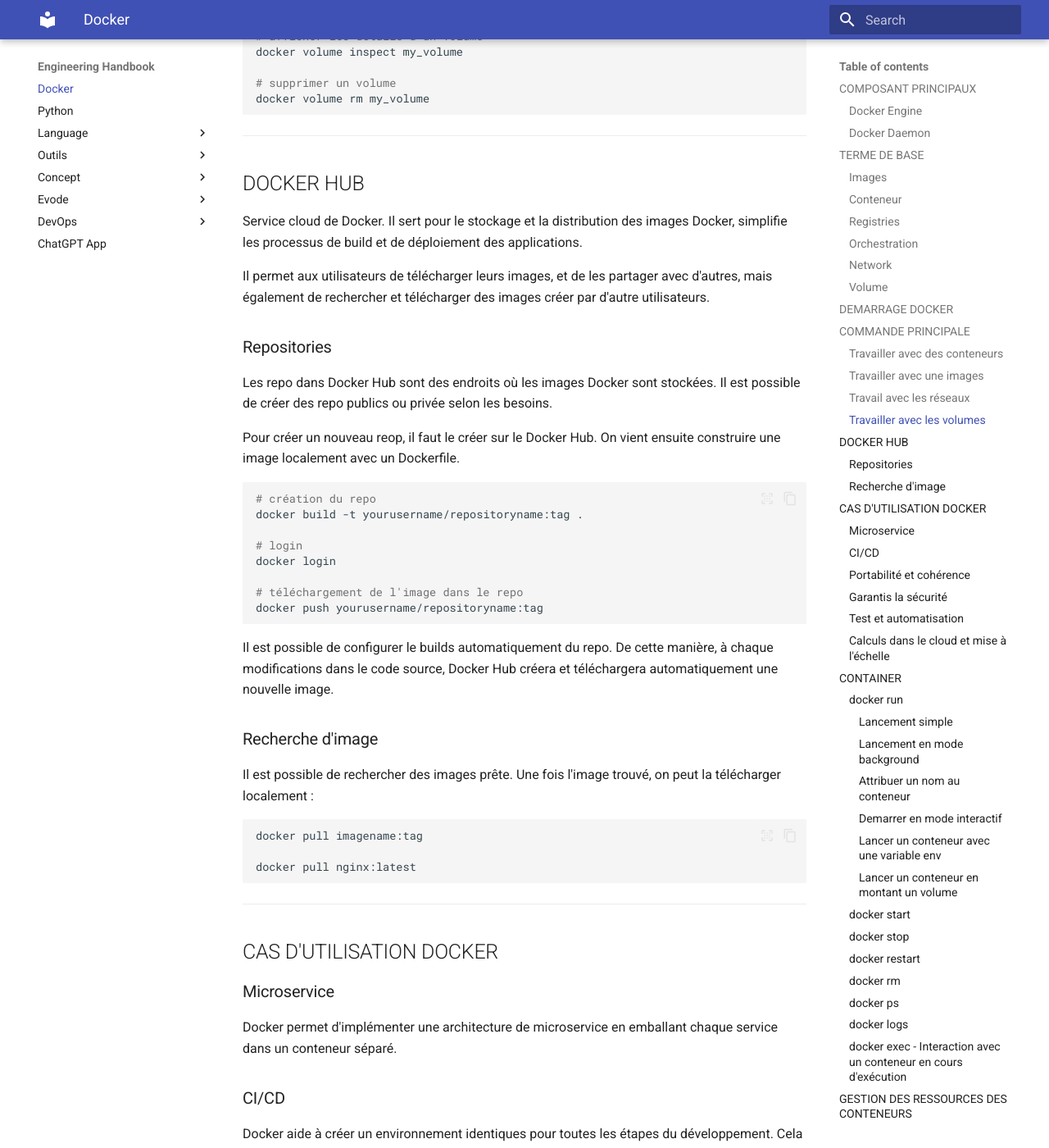
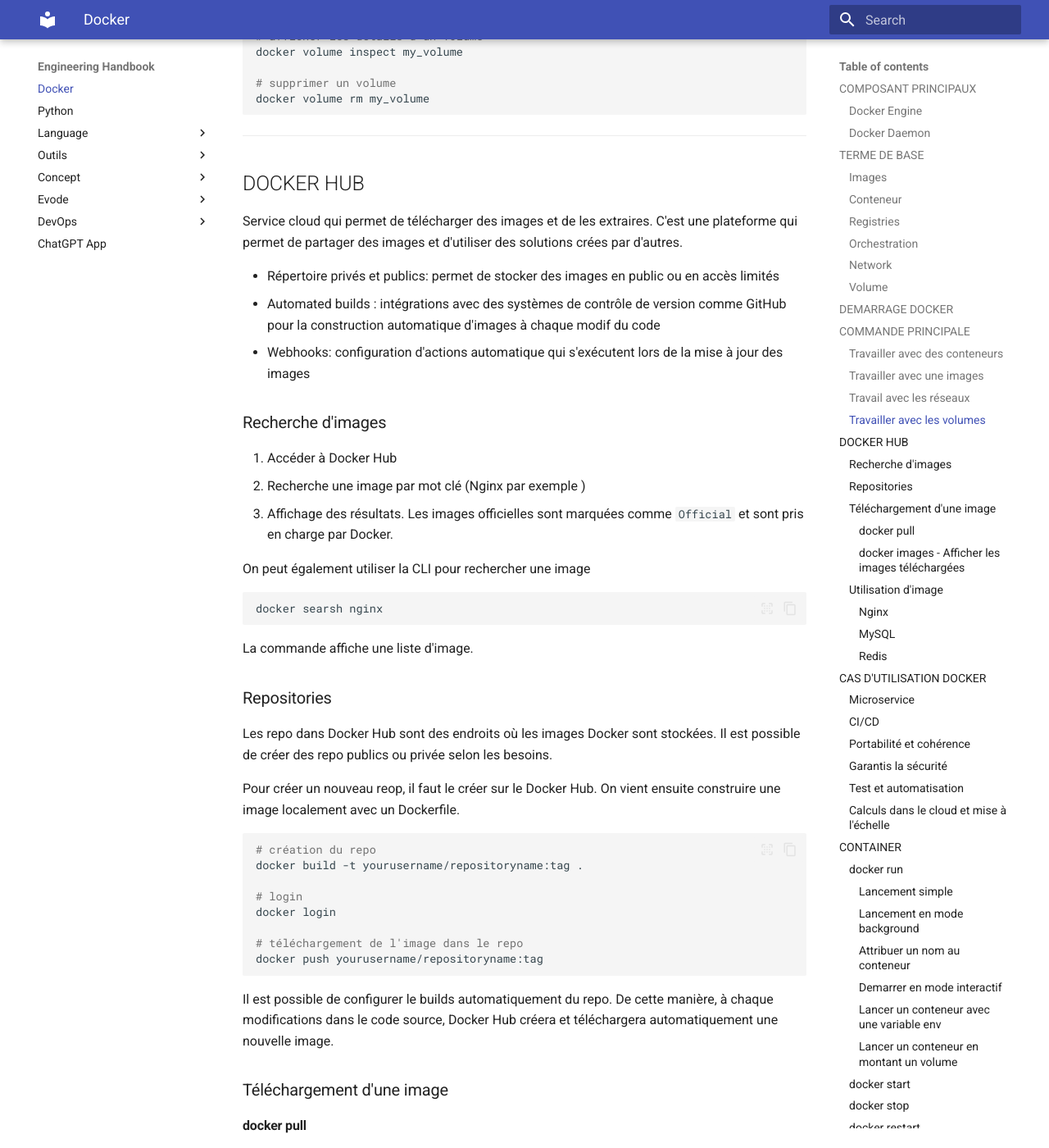
Before and after one commit to GuillemotClement/engineering-handbook, an MkDocs documentation site: the page built from docs/docker/index.md, in a window 1280 px wide and 1400 px high, scrolled down 6179 px. Shown: the whole window at 82% size. Built offline with MkDocs 1.6.1 and Material for MkDocs 9.7.7, drawn with Linux system fonts in a browser that asks for light colours; some of the changed text lies outside the part shown.

Commit message:
feat: docker docker hub

````diff
--- a/docs/docker/index.md
+++ b/docs/docker/index.md
@@ -230,9 +230,24 @@ docker volume rm my_volume
 
 ## DOCKER HUB
 
-Service cloud de Docker. Il sert pour le stockage et la distribution des images Docker, simplifie les processus de build et de déploiement des applications.
+Service cloud qui permet de télécharger des images et de les extraires. C'est une plateforme qui permet de partager des images et d'utiliser des solutions crées par d'autres.
 
-Il permet aux utilisateurs de télécharger leurs images, et de les partager avec d'autres, mais également de rechercher et télécharger des images créer par d'autre utilisateurs.
+- Répertoire privés et publics: permet de stocker des images en public ou en accès limités
+- Automated builds : intégrations avec des systèmes de contrôle de version comme GitHub pour la construction automatique d'images à chaque modif du code
+- Webhooks: configuration d'actions automatique qui s'exécutent lors de la mise à jour des images
+
+### Recherche d'images
+
+1. Accéder à Docker Hub
+2. Recherche une image par mot clé (Nginx par exemple )
+3. Affichage des résultats. Les images officielles sont marquées comme `Official` et sont pris en charge par Docker.
+
+On peut également utiliser la CLI pour rechercher une image
+```shell
+docker searsh nginx
+```
+
+La commande affiche une liste d'image.
 
 ### Repositories
 
@@ -252,13 +267,52 @@ docker push yourusername/repositoryname:tag
 
 Il est possible de configurer le builds automatiquement du repo. De cette manière, à chaque modifications dans le code source, Docker Hub créera et téléchargera automatiquement une nouvelle image.
 
-### Recherche d'image
+### Téléchargement d'une image
 
-Il est possible de rechercher des images prête. Une fois l'image trouvé, on peut la télécharger localement :
+#### docker pull
+
+Cette commande permet de télécharger sur la machine l'image
 ```shell
-docker pull imagename:tag
+docker pull [OPTIONS] NAME[:TAG|@DIGEST]
 
+# téléchargement d'une image NGINX
 docker pull nginx:latest
+
+# téléchargement d'une version spécifique
+docker pull ubuntu:20.04
+```
+
+- `NAME`: le nom de l'image
+- `TAG`: optionnel, par défaut le tag `latest` est utilisé
+- `@DIGEST`: optionel, identifiant SHA256 de l'image
+
+#### docker images - Afficher les images téléchargées
+Cette commande affiches les images télécharger sur la machine
+```shell
+docker images
+```
+
+### Utilisation d'image
+
+#### Nginx
+
+Par exemple, on souhaite utiliser `nginx` pour monter un serveur web.
+
+Une fois l'image télécharger, on peut venir démarrer le serveur dans un conteneur
+```shell
+docker run -d -p 8080:80 nginx
+```
+
+#### MySQL
+Dans cet exemple, on lance un conteneur avec MySQL, on définit un mot de passe pour `root` et on redirige le port 3306 du conteneur vers le port 3306 de l'hôte
+```shell
+docker run -d -p 3306:3306 --name my_sql -e MYSQL_ROOT_PASSWORD=my-secret-pw mysql:latest
+```
+
+#### Redis
+Redis est un système de mise en cache.
+```shell
+docker run -d -p 6379:6379 --name my_redis redis:latest
 ```
 
 ---
````
